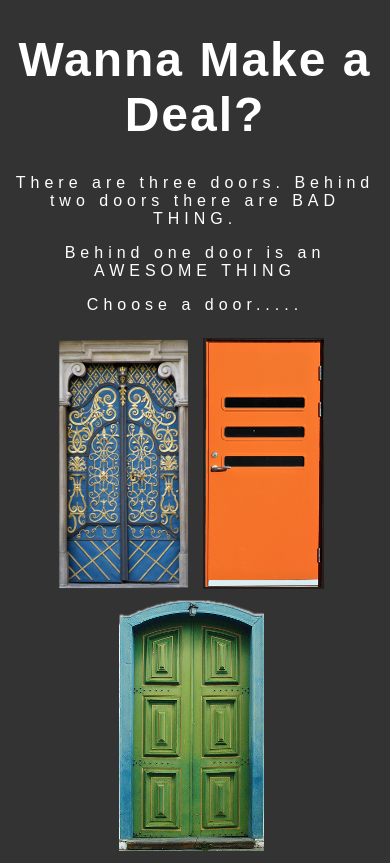
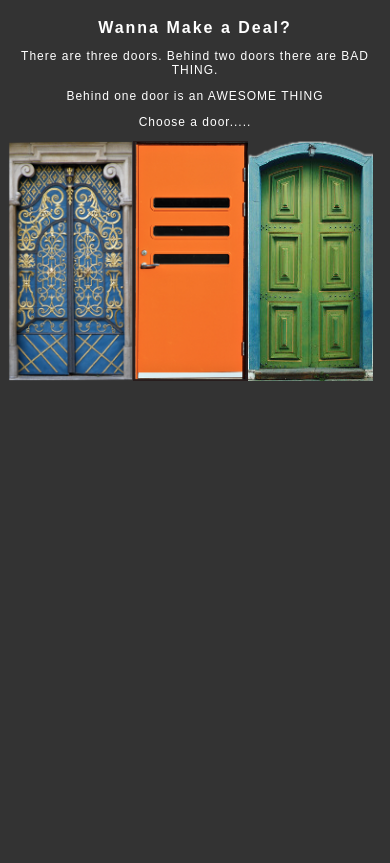
Before and after one commit to jayanth-karri22/180-websites-in-180-days, a plain HTML site: page Make a Deal/index.html in a window 390 px wide. Drawn offline with Linux system fonts and the light colour scheme.

Commit message:
Make a deal responsive

```diff
--- a/Make a Deal/index.html
+++ b/Make a Deal/index.html
@@ -15,11 +15,11 @@
         <p>Behind one door is an AWESOME THING</p>
         <p>Choose a door.....</p>
       </div>
-      <div>
-        <input type="image" src="assets/blue_door.png" id="blue-door" />
-        <input type="image" src="assets/orange_door.png" id="orange-door" />
-        <input type="image" src="assets/green_door.png" id="green-door" />
-      </div>
+    </div>
+    <div class="doors">
+      <input type="image" src="assets/blue_door.png" id="blue-door" />
+      <input type="image" src="assets/orange_door.png" id="orange-door" />
+      <input type="image" src="assets/green_door.png" id="green-door" />
     </div>
   </body>
   <script src="main.js"></script>
--- a/Make a Deal/main.css
+++ b/Make a Deal/main.css
@@ -22,3 +22,30 @@ input {
 input:disabled {
   cursor: pointer;
 }
+
+@media (max-width: 480px) {
+  html,
+  body {
+    overflow: hidden;
+  }
+
+  h1 {
+    font-size: 1em;
+  }
+  p {
+    letter-spacing: 1px;
+    font-size: 12px;
+  }
+  .doors {
+    display: flex;
+    justify-content: flex-start;
+    align-items: center;
+    width: 100%;
+  }
+
+  input {
+    max-width: 33.33%;
+    height: 240px;
+    margin: 0;
+  }
+}
```
